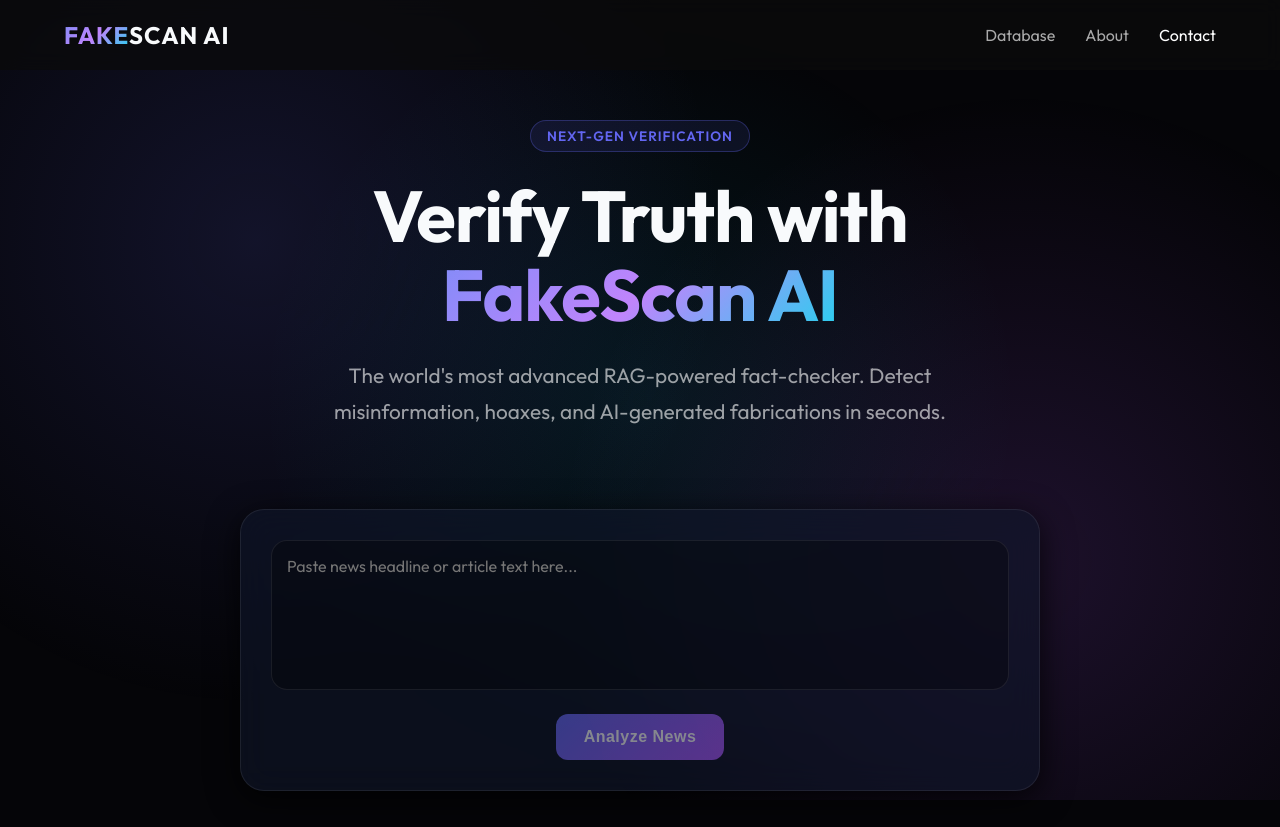
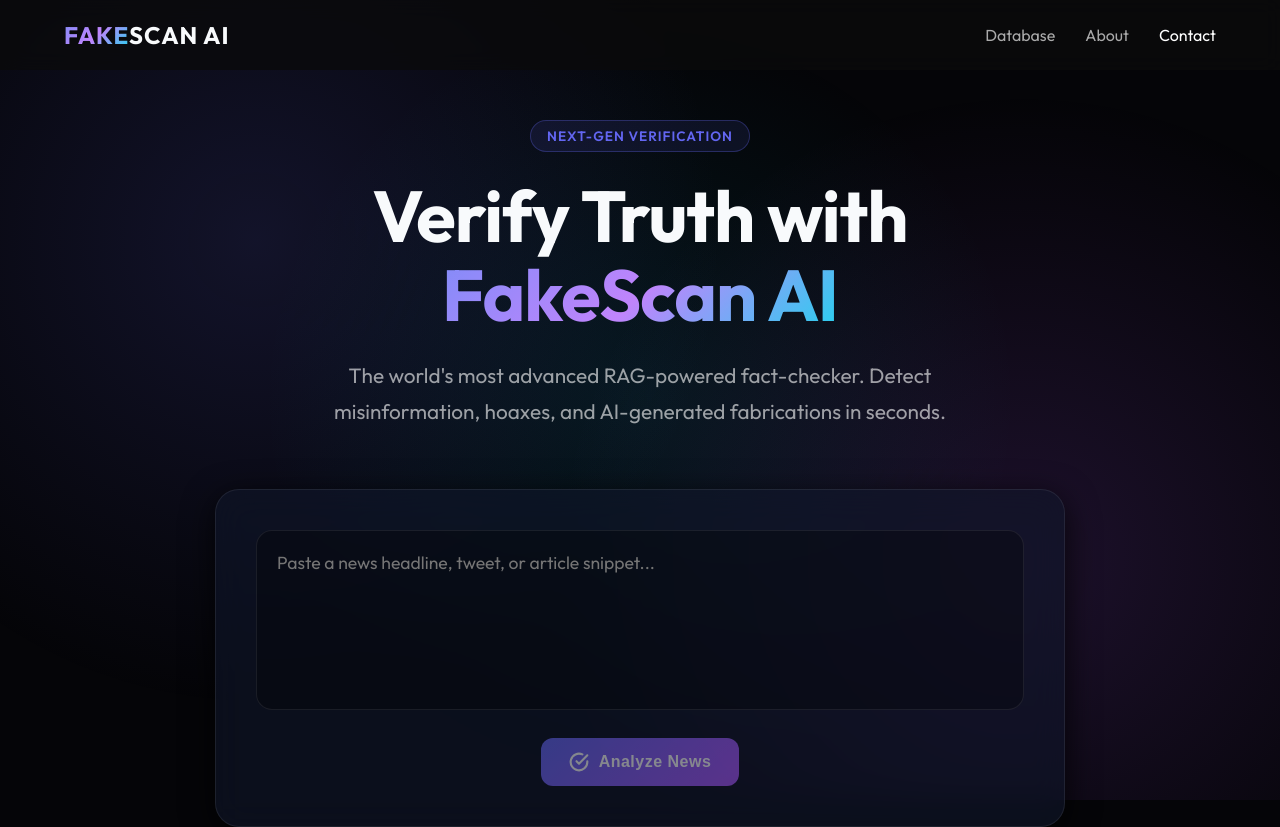
Before and after one commit to bhanu-3333/retrieval-augmented-fact-checker, a Next.js app in the folder fake-news-frontend/: page / in a window 1280 px wide. Shown: the top 827 px of the page. Built offline with nearby package versions, Linux system fonts and the light colour scheme.

Commit message:
feat: implement ResultCard, SourceCard, and NewsInput components for news analysis UI

```diff
--- a/fake-news-frontend/src/components/NewsInput.jsx
+++ b/fake-news-frontend/src/components/NewsInput.jsx
@@ -5,43 +5,93 @@ const NewsInput = ({ onAnalyze, isLoading }) => {
 
   const handleSubmit = (e) => {
     e.preventDefault();
-    if (text.trim()) {
+    if (text.trim() && !isLoading) {
       onAnalyze(text);
     }
   };
 
   return (
     <div className="glass-card animate-fade-in" style={{
-      maxWidth: '800px',
-      margin: '20px auto',
-      padding: '30px'
+      maxWidth: '850px',
+      margin: '0 auto 40px',
+      padding: '40px',
+      position: 'relative',
+      overflow: 'hidden'
     }}>
+      {isLoading && <div className="scanning-line" />}
+
       <form onSubmit={handleSubmit}>
+        <div style={{ marginBottom: '24px', position: 'relative' }}>
           <textarea
-          placeholder="Paste news headline or article text here..."
+            placeholder="Paste a news headline, tweet, or article snippet..."
             value={text}
             onChange={(e) => setText(e.target.value)}
             style={{
               width: '100%',
-            height: '150px',
-            background: 'rgba(0,0,0,0.2)',
-            border: '1px solid rgba(255,255,255,0.1)',
-            borderRadius: '12px',
-            color: 'white',
-            padding: '15px',
-            fontSize: '1rem',
-            marginBottom: '20px',
+              height: '180px',
+              padding: '20px',
+              fontSize: '1.1rem',
               resize: 'none',
-            outline: 'none'
+              transition: 'all 0.3s ease'
             }}
           />
+          {isLoading && (
+            <div style={{
+              position: 'absolute',
+              top: '50%',
+              left: '50%',
+              transform: 'translate(-50%, -50%)',
+              zIndex: 10,
+              display: 'flex',
+              flexDirection: 'column',
+              alignItems: 'center',
+              gap: '15px'
+            }}>
+              <div className="pulse" style={{
+                width: '60px',
+                height: '60px',
+                borderRadius: '50%',
+                background: 'rgba(99, 102, 241, 0.2)',
+                display: 'flex',
+                alignItems: 'center',
+                justifyContent: 'center',
+                border: '2px solid var(--primary)'
+              }}>
+                <div style={{
+                  width: '10px',
+                  height: '10px',
+                  borderRadius: '50%',
+                  background: 'var(--primary)'
+                }} />
+              </div>
+              <span style={{
+                color: 'var(--primary)',
+                fontWeight: '600',
+                textTransform: 'uppercase',
+                letterSpacing: '2px',
+                fontSize: '0.8rem'
+              }}>
+                Analyzing Sources...
+              </span>
+            </div>
+          )}
+        </div>
+
         <div style={{ display: 'flex', justifyContent: 'center' }}>
           <button
             type="submit"
-            className={`glow-btn ${isLoading ? '' : 'pulse'}`}
+            className="glow-btn"
             disabled={isLoading || !text.trim()}
           >
-            {isLoading ? 'Analyzing...' : 'Analyze News'}
+            {isLoading ? 'Verifying Claim...' : (
+              <>
+                <svg width="20" height="20" viewBox="0 0 24 24" fill="none" stroke="currentColor" strokeWidth="2.5" strokeLinecap="round" strokeLinejoin="round">
+                  <path d="M22 11.08V12a10 10 0 1 1-5.93-9.14" />
+                  <polyline points="22 4 12 14.01 9 11.01" />
+                </svg>
+                Analyze News
+              </>
+            )}
           </button>
         </div>
       </form>
```
Lines whose indentation alone changed are shown as unchanged.
